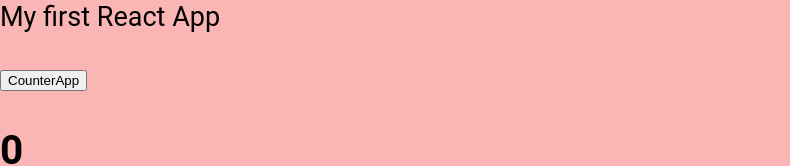
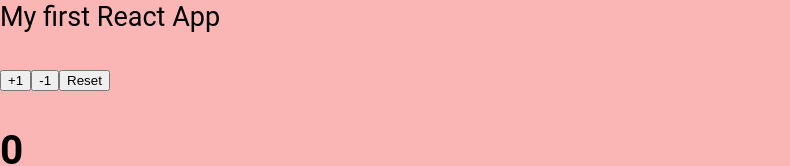
Before and after one commit to Pablo592/react-curso, a React (Vite) app in the folder 03-counter-app-vite/: page / in a window 1280 px wide. Shown: the part 268-434 px from the top of the page, without its empty margins (0-790 px from the left). Built offline with nearby package versions, Linux system fonts and the light colour scheme.

Commit message:
Sumo, resto y receteo el valor pasado por parametro

```diff
--- a/03-counter-app-vite/src/CounterApp.jsx
+++ b/03-counter-app-vite/src/CounterApp.jsx
@@ -9,10 +9,24 @@ export const CounterApp = ({ value }) => {
     setCounter(counter + 1);
   }
 
+  const restador = () => {
+    setCounter(counter - 1);
+  }
+
+  const reset = () => {
+    setCounter(value);
+  }
+
   return (
     <>
       <button onClick={sumador} >
-        CounterApp
+        +1
+      </button>
+      <button onClick={restador} >
+        -1
+      </button>
+      <button onClick={reset} >
+        Reset
       </button>
       <h2>
         {counter}
```
